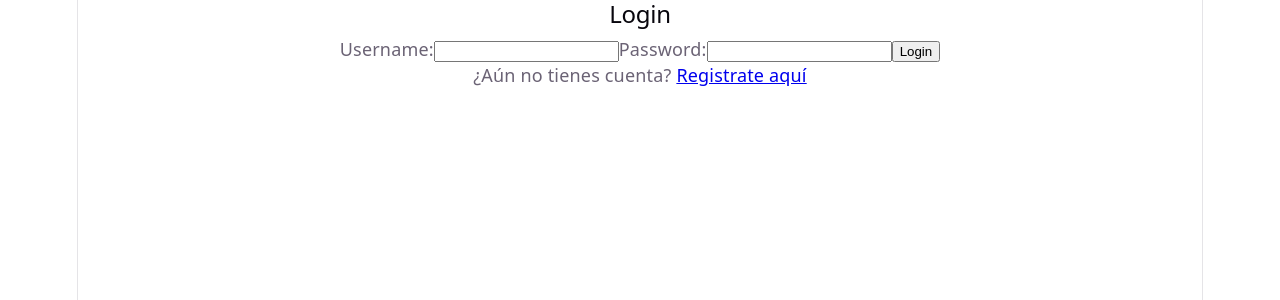
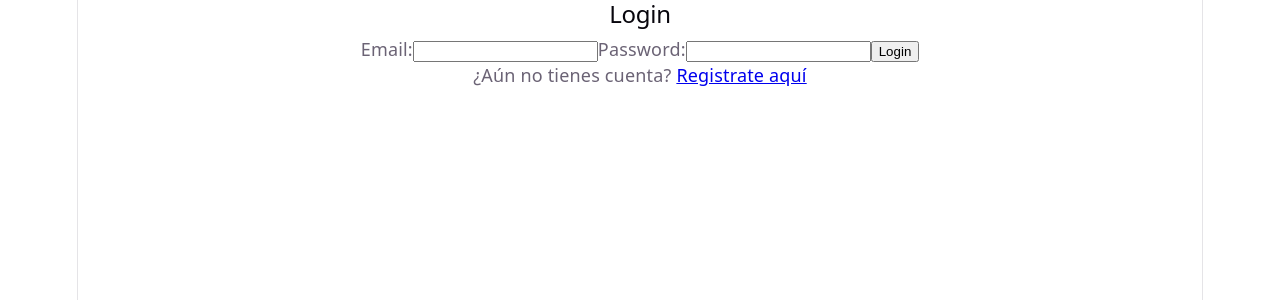
Before and after one commit to Mordecai-Y-Los-Rigbys/futbot-Front, a React (Vite) app in the folder futbot-front/: page /login in a window 1280 px wide. Shown: the top 300 px of the page. Built offline with nearby package versions, Linux system fonts and the light colour scheme.

Commit message:
feat: se agrego formulario y validacion de campos para login

```diff
--- a/futbot-front/src/pages/Login.jsx
+++ b/futbot-front/src/pages/Login.jsx
@@ -1,17 +1,31 @@
 import { Link } from "react-router-dom";
+import { useState } from 'react';
+
 function LoginScreen() {
+
+  const [email, setEmail] = useState('');
+  const [password, setPassword] = useState('');
+  const [errorMessage, setErrorMessage] = useState('');
+
+  function handleSubmit(event) {
+    event.preventDefault();
+    }
 
     return(
         <>
             <h2>Login</h2>
-            <form>
+            <form onSubmit={handleSubmit}>
                 <label>
-                    Username:
-                    <input type="text" name="username" />
+                    Email:
+                    <input type="email" name="email" value={email}
+                        onChange={(event) => setEmail(event.target.value)}
+                    />
                 </label>
                 <label>
                     Password:
-                    <input type="password" name="password" />
+                    <input type="password" name="password" value={password}
+                        onChange={(event) => setPassword(event.target.value)}
+                    />
                 </label>
                 <input type="submit" value="Login" />
             </form>
```
